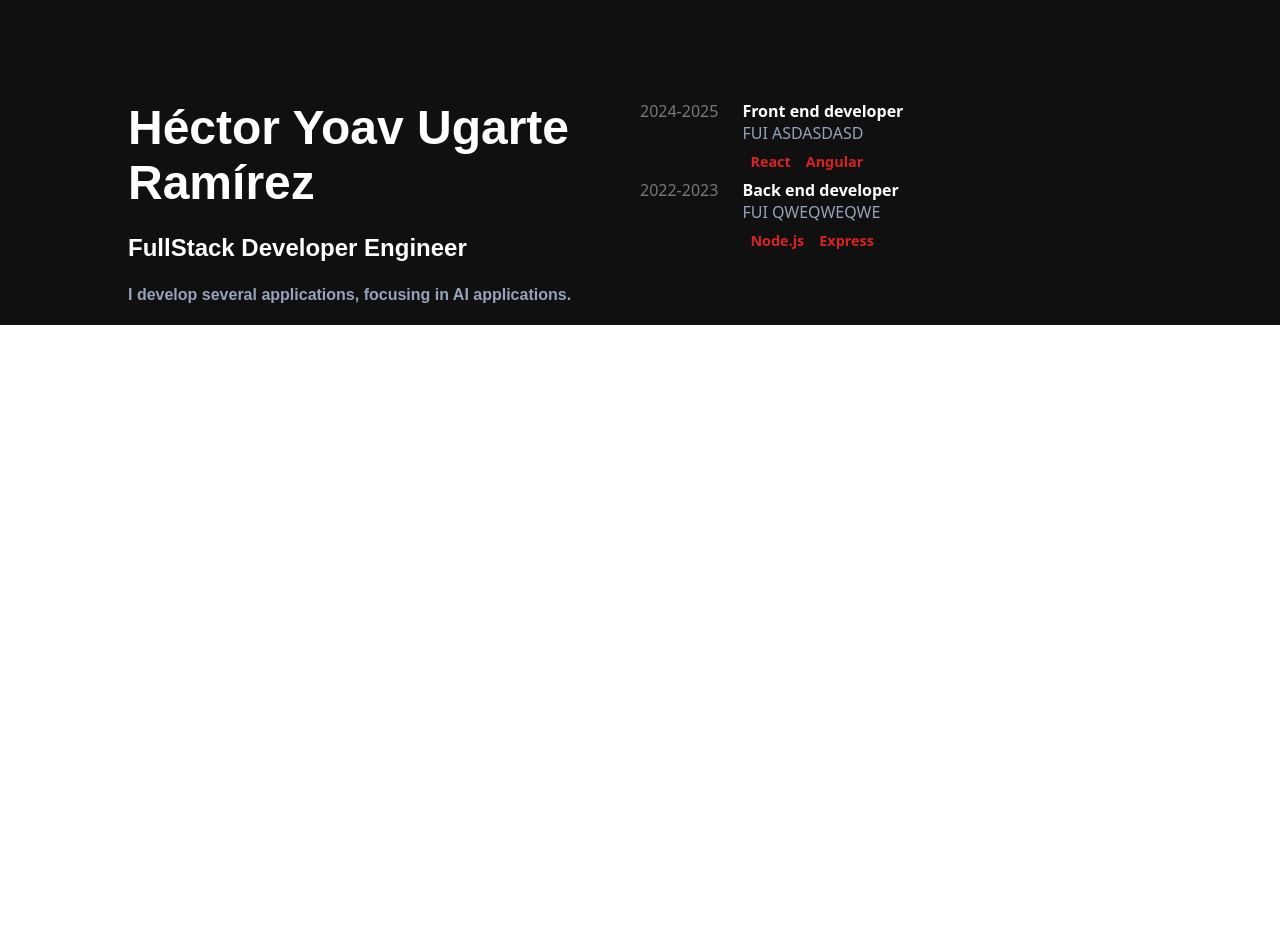
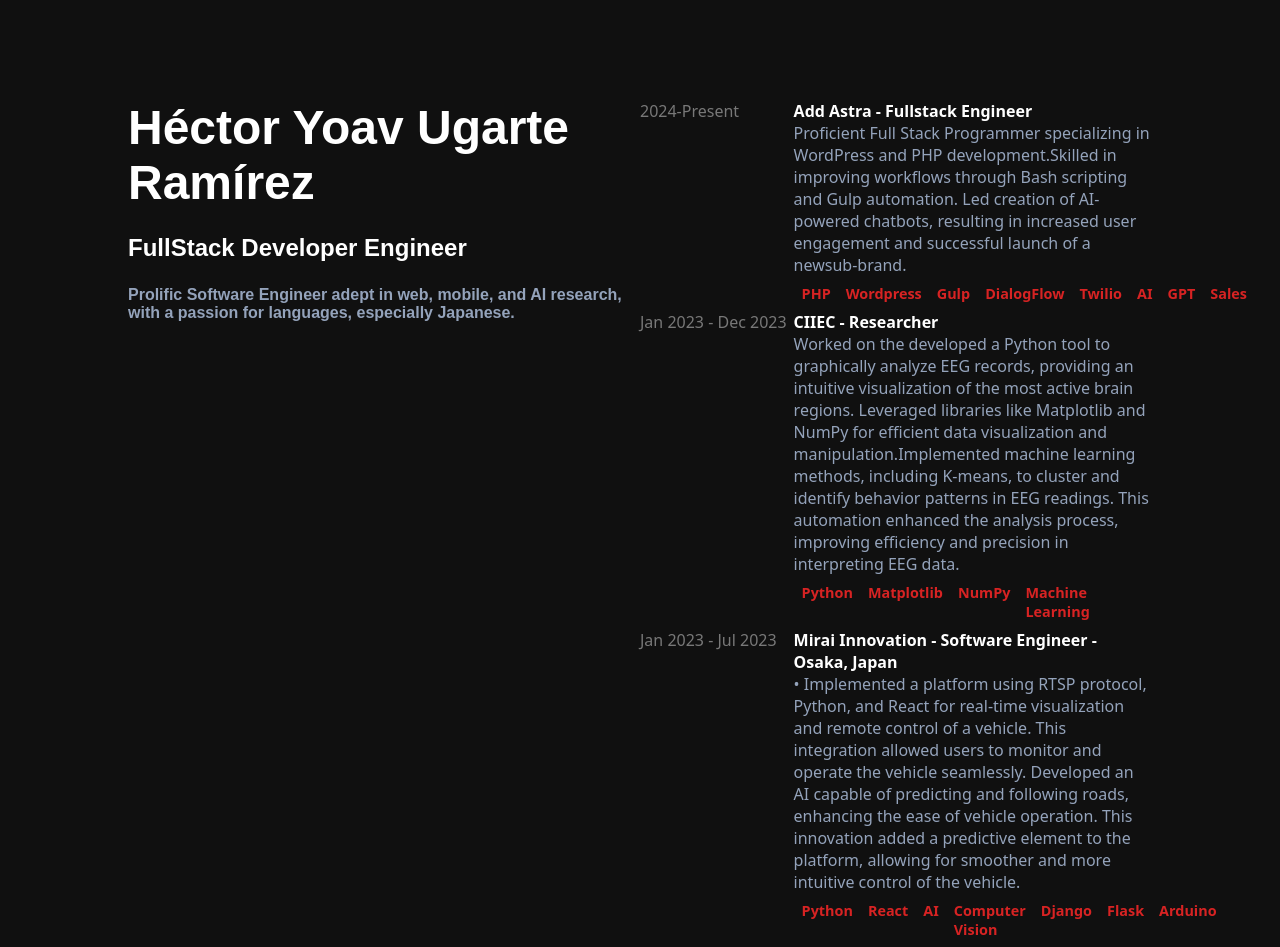
Before and after one commit to subcero123/my-portfolio, an Angular app: page / in a window 1280 px wide. Shown: the part 700-1647 px from the top of the page. Before the commit the page ends 1025 px from the top, so only its background shows below. Built offline with nearby package versions, Linux system fonts and the light colour scheme.

Commit message:
Experience added

```diff
--- a/src/app/components/experiencia/experiencia.component.scss
+++ b/src/app/components/experiencia/experiencia.component.scss
@@ -15,13 +15,14 @@
     }
 
     .columna-1{
-        width: 20%;
+        width: 30%;
         color: #787878
+
 
     }
 
     .columna-2{
-        width: 80%;
+        width: 70%;
         display: flex;
         flex-direction: column;
 
--- a/src/app/screens/principal-screen/principal-screen.component.html
+++ b/src/app/screens/principal-screen/principal-screen.component.html
@@ -33,7 +33,8 @@
     <div class="columna-1">
         <h2>Héctor Yoav Ugarte Ramírez  </h2>
         <h3>FullStack Developer Engineer</h3>
-        <h4>I develop several applications, focusing in AI applications.</h4>
+        <h4>Prolific Software Engineer adept in web, mobile, and AI research, with a passion for languages, especially Japanese.</h4>
+
     </div>
     <div class="columna-2">
       <div *ngFor="let experiencia of experiencias" (mouseenter)="hoverElemento(experiencia)" (mouseleave)="resetOpacity()">
--- a/src/app/screens/principal-screen/principal-screen.component.scss
+++ b/src/app/screens/principal-screen/principal-screen.component.scss
@@ -89,6 +89,7 @@ $color-fondo: #101010;
       h4{
         font-size: 1rem;
         color: #94A3BB;
+        margin: 0px;
       }
     }
 
--- a/src/app/screens/principal-screen/principal-screen.component.ts
+++ b/src/app/screens/principal-screen/principal-screen.component.ts
@@ -26,20 +26,26 @@ export class PrincipalScreenComponent {
 
   experiencias = [
     {
-      fecha: '2024-2025',
-      cargo: 'Front end developer',
-      resumen: 'FUI ASDASDASD',
-      tecnologias: ['React', 'Angular'],
+      fecha: '2024-Present',
+      cargo: 'Add Astra - Fullstack Engineer',
+      resumen: 'Proficient Full Stack Programmer specializing in WordPress and PHP development.Skilled in improving workflows through Bash scripting and Gulp automation. Led creation of AI-powered chatbots, resulting in increased user engagement and successful launch of a newsub-brand.',
+      tecnologias: ['PHP', 'Wordpress', 'Gulp', 'DialogFlow', 'Twilio', 'AI', 'GPT', 'Sales'],
       opacity: 1
     },
     {
-      fecha: '2022-2023',
-      cargo: 'Back end developer',
-      resumen: 'FUI QWEQWEQWE',
-      tecnologias: ['Node.js', 'Express'],
+      fecha: 'Jan 2023 - Dec 2023',
+      cargo: 'CIIEC - Researcher',
+      resumen: 'Worked on the developed a Python tool to graphically analyze EEG records, providing an intuitive visualization of the most active brain regions. Leveraged libraries like Matplotlib and NumPy for efficient data visualization and manipulation.Implemented machine learning methods, including K-means, to cluster and identify behavior patterns in EEG readings. This automation enhanced the analysis process, improving efficiency and precision in interpreting EEG data.',
+      tecnologias: ['Python', 'Matplotlib', 'NumPy', 'Machine Learning'],
       opacity: 1
     },
-    // Agrega más objetos de experiencia laboral según sea necesario
+    {
+      fecha: 'Jan 2023 - Jul 2023',
+      cargo: 'Mirai Innovation - Software Engineer - Osaka, Japan',
+      resumen: '• Implemented a platform using RTSP protocol, Python, and React for real-time visualization and remote control of a vehicle. This integration allowed users to monitor and operate the vehicle seamlessly. Developed an AI capable of predicting and following roads, enhancing the ease of vehicle operation. This innovation added a predictive element to the platform, allowing for smoother and more intuitive control of the vehicle.',
+      tecnologias: ['Python', 'React', 'AI', 'Computer Vision', 'Django', 'Flask', 'Arduino'],
+      opacity: 1
+    },
   ];
 
   constructor(private renderer: Renderer2) {
```
